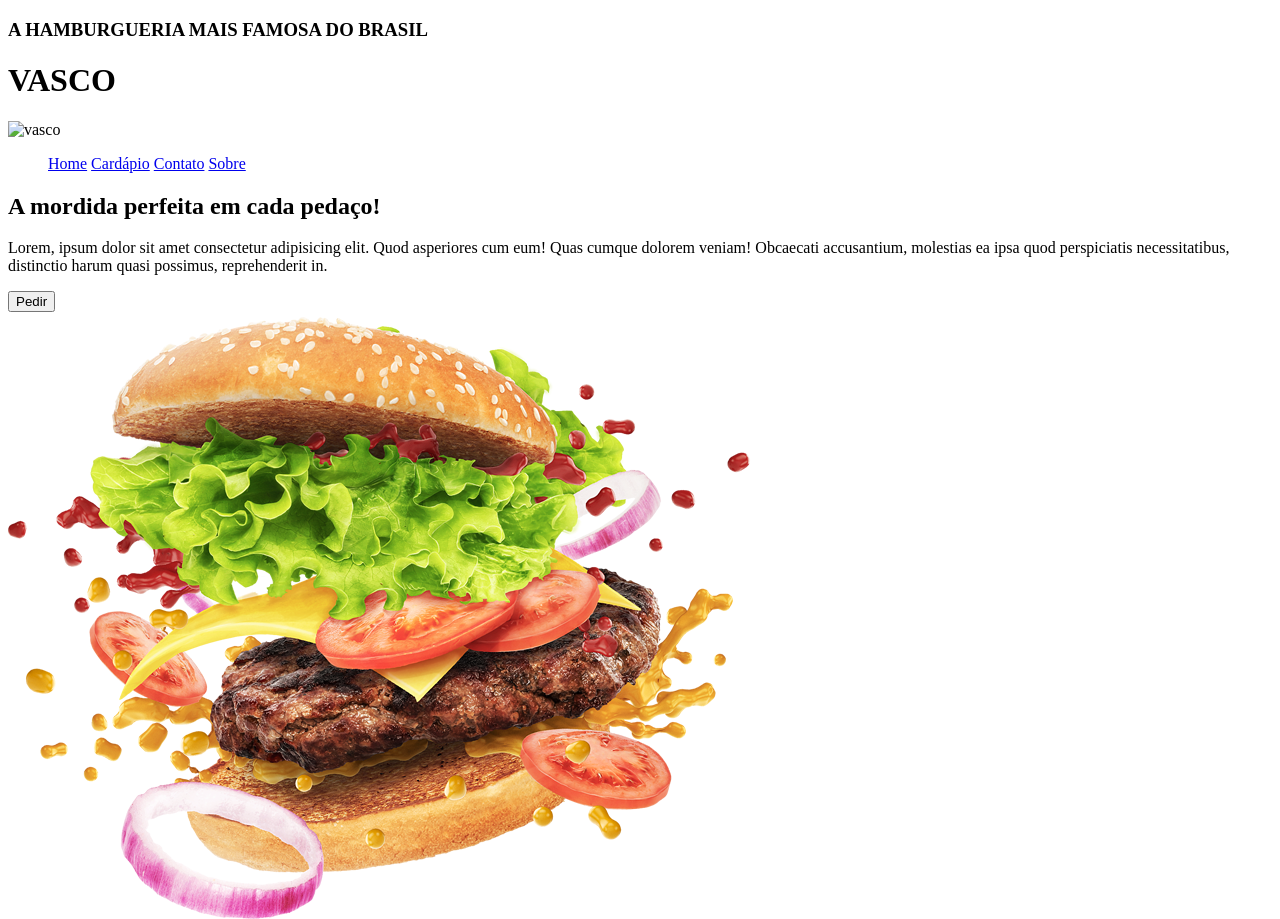
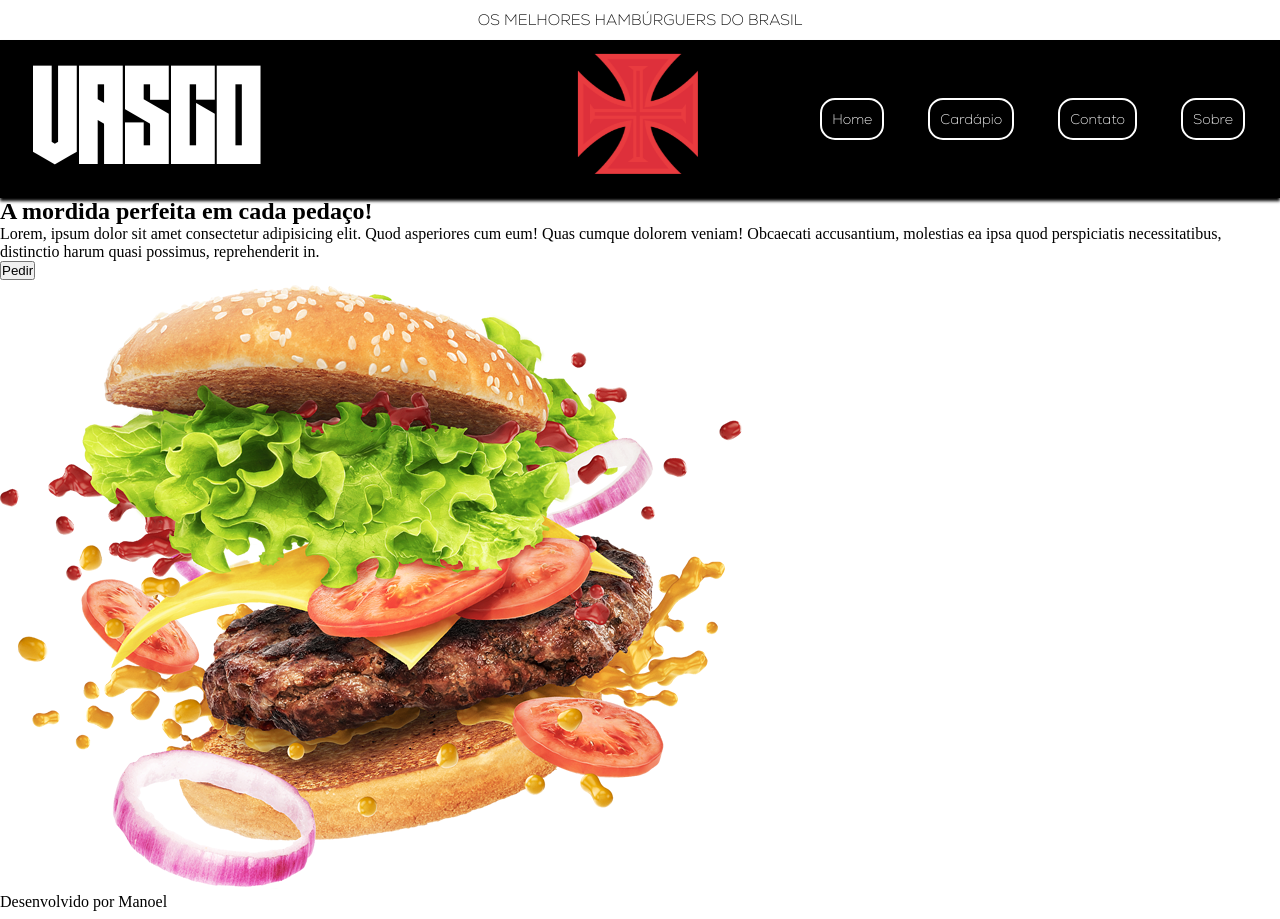
Before and after one commit to manoelehmann/landing-page-vasco, a plain HTML site: page index.html in a window 1280 px wide. Shown: the top 919 px of the page. Drawn offline with Linux system fonts and the light colour scheme; a web font is replaced by a local one.

Commit message:
header finish

```diff
--- a/index.html
+++ b/index.html
@@ -12,23 +12,22 @@
  <header class="cabecalho">
 
     <div class="pai-2">
-
-        <h3>A HAMBURGUERIA MAIS FAMOSA DO BRASIL</h3>
-
-    </div>
-    <div class="pai">
-        <h1 class="titulo">VASCO</h1>
-        <img class="logo" src="src/img/vasco.png" alt="vasco">
+        <h3>OS MELHORES HAMBÚRGUERS DO BRASIL</h3>
     </div>
 
-    <nav class="nav">
+    <div class="pai">
+
+        <h1 class="titulo">VASCO</h1>
+
+        <img class="cruz" src="src/img/cruz.png" alt="cruz">
+
             <ul>
                 <a href="#" class="item">Home</a>
                 <a href="#" class="item">Cardápio</a>
                 <a href="#" class="item">Contato</a>
                 <a href="#" class="item">Sobre</a>
             </ul>
-    </nav>
+        </div>
 
  </header>
 
--- a/src/css/style.css
+++ b/src/css/style.css
@@ -1 +1,93 @@
-@import url('https://fonts.googleapis.com/css2?family=Bebas+Neue&family=Koulen&family=Open+Sans&display=swap');
+@import url('https://fonts.googleapis.com/css2?family=Barlow+Semi+Condensed:wght@600&family=Bebas+Neue&family=Koulen&family=Open+Sans&display=swap');
+@font-face {
+    font-family: 'Shot';
+    src: url('fonts/Long_Shot.ttf');
+    font-weight: normal;
+    font-style: normal;
+}
+
+@font-face {
+    font-family: 'Barlow';
+    src: url('fonts/Nexa-ExtraLight.ttf');
+    font-weight: 700;
+}
+
+*{
+    margin: 0;
+    padding: 0;
+    box-sizing: border-box;
+}
+
+.pai-2{
+    background-color: rgba(255, 255, 255, 0.966);
+    height: 40px;
+    display: flex;
+    align-items: center;
+    justify-content: center;
+    font-size: 13px;
+    font-family: 'Barlow', sans-serif;
+    color: rgba(0, 0, 0, 0.966);
+}
+
+
+.pai{
+    background-color: black;
+    color: rgb(255, 255, 255);
+    display: flex;
+    flex-direction: row;
+    justify-content: space-between;
+    align-items: center;
+    padding: 15px;
+    box-shadow: 0px 3px 3px #000000;
+}
+
+.item{
+    margin: 20px;
+    font-family: 'Barlow', sans-serif;
+    color: rgb(255, 255, 255);
+    text-decoration: none;
+    font-size: 14px;
+    border: 2px solid;
+    padding: 10px;
+    border-radius: 15px;
+}
+
+a:hover{
+    color: #ffffff;
+    transition: 0.3s all;
+    background-color: #bd1d1d;
+}
+
+
+
+h1{
+    font-family: 'Shot', Times, serif;
+    font-size: 120px;
+    position: relative;
+    top: 10px;
+    left: 18px;
+}
+
+.logo{
+    height: 120px;
+}
+
+.cruz{
+    height: 120px;
+    position: relative;
+    left: 115px;
+    transform: translateX(0px);
+    animation: float 3s ease-out infinite;
+}
+
+@keyframes float{
+0%{
+    transform: translateY(0px);
+}
+  50%{
+    transform: translateY(-10px);
+  }
+   100%{
+    transform: rotateY(0px);
+   }
+}
```
Also changed, not shown: src/css/fonts/Keltjekc.ttf (added), src/css/fonts/LEMONMILK-BoldItalic.otf (added), src/css/fonts/Long_Shot.ttf (added), src/css/fonts/Nexa-ExtraLight.ttf (added), src/css/fonts/Nexa-Heavy.ttf (added), src/css/fonts/barlow-semi-condensed.black.ttf (added), src/css/fonts/barlow-semi-condensed.extrabold.ttf (added), src/css/fonts/barlow-semi-condensed.medium.ttf (added), src/img/cruz.png (added). Lines whose indentation alone changed are shown as unchanged.
